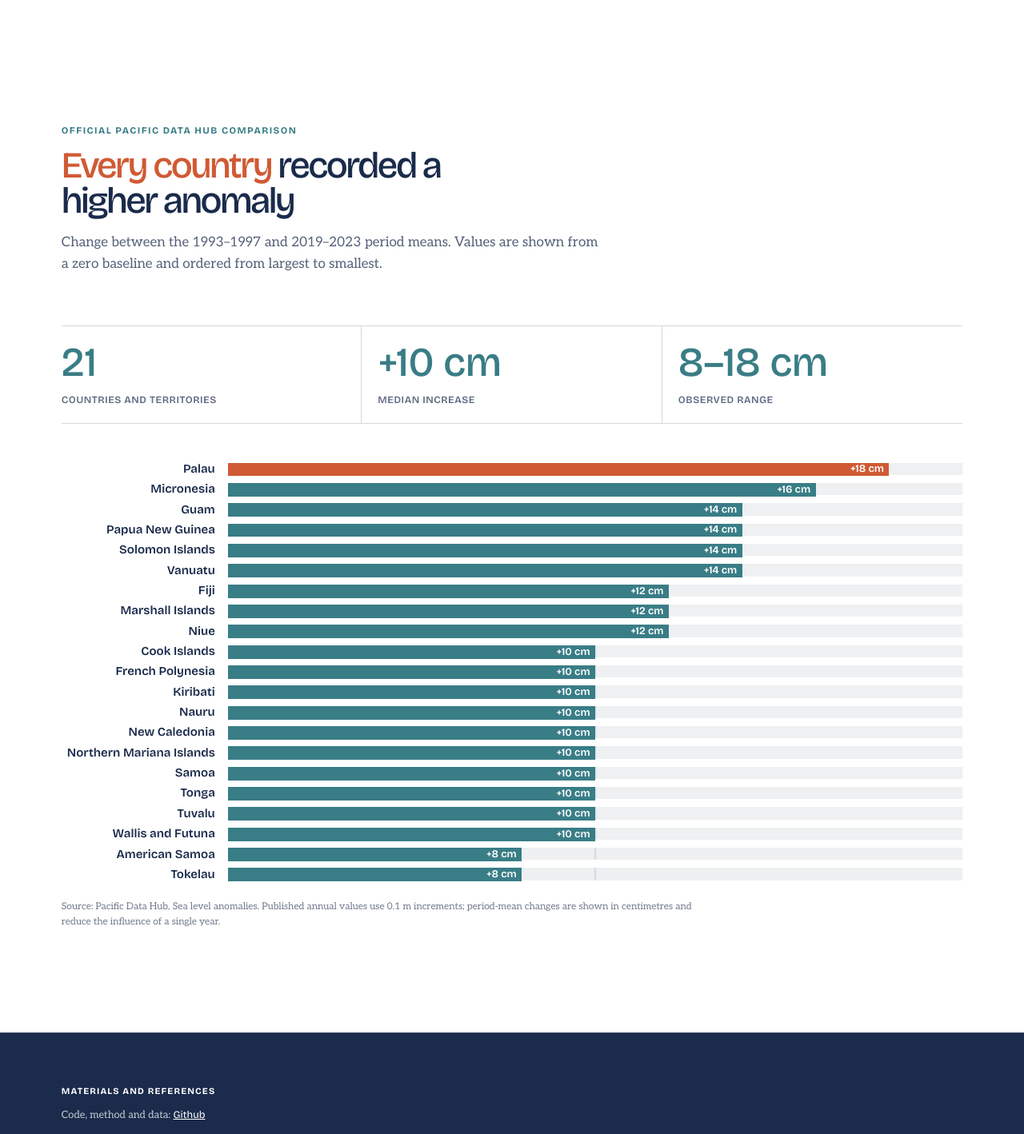
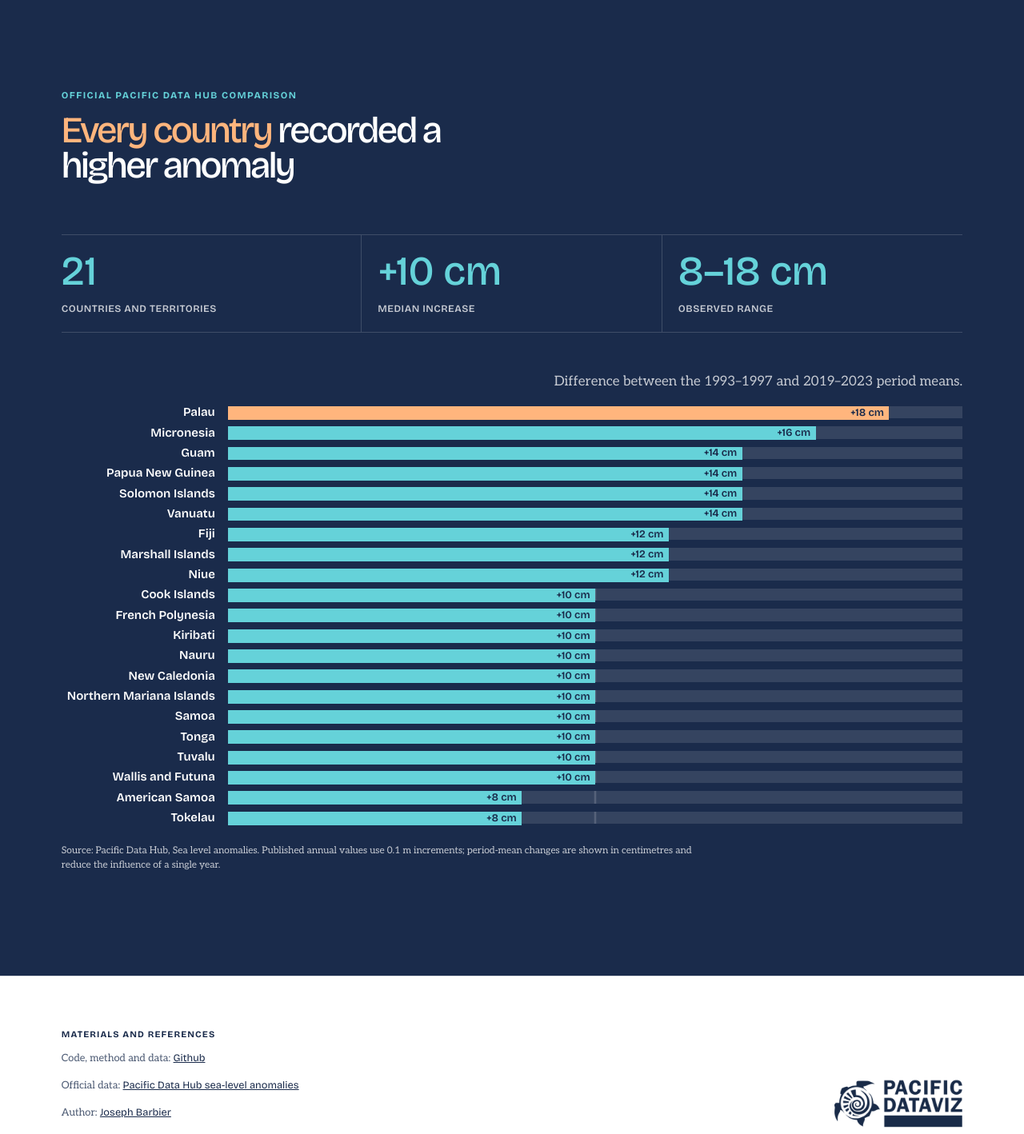
Before and after one commit to JosephBARBIERDARNAL/pacific-dataviz-challenge, a React (Vite) app: page / in a window 1280 px wide. Shown: the part 5500-6918 px from the top of the page at 80% size. Built offline with nearby package versions, Linux system fonts and the light colour scheme.

Commit message:
autopush

```diff
--- a/src/components/CountryChangeChart.tsx
+++ b/src/components/CountryChangeChart.tsx
@@ -37,10 +37,6 @@ export function CountryChangeChart({ data }: CountryChangeChartProps) {
           <span className="text-highlight">Every country</span> recorded a
           higher anomaly
         </h2>
-        <p className="section-deck">
-          Change between the 1993–1997 and 2019–2023 period means. Values are
-          shown from a zero baseline and ordered from largest to smallest.
-        </p>
 
         <div className="country-summary" aria-label="Comparison summary">
           <div>
@@ -59,6 +55,9 @@ export function CountryChangeChart({ data }: CountryChangeChartProps) {
           </div>
         </div>
 
+        <p className="section-deck">
+          Difference between the 1993–1997 and 2019–2023 period means.
+        </p>
         <div
           className="country-chart"
           role="list"
--- a/src/components/RadialScrollChart.tsx
+++ b/src/components/RadialScrollChart.tsx
@@ -68,13 +68,17 @@ export function RadialScrollChart({ data, progress }: RadialScrollChartProps) {
           ref={chartRef}
         />
       </section>
-      <section className="radial-context" aria-labelledby="radial-chart-heading">
+      <section
+        className="radial-context"
+        aria-labelledby="radial-chart-heading"
+      >
         <div className="radial-copy">
           <p className="chart-source">
             Selected tide-gauge context · {RECORD_RANGES.historical.hyphenLabel}
           </p>
           <h2 id="radial-chart-heading">
-            The long record rises—but its coverage keeps changing
+            The long record rises, but its{" "}
+            <span className="text-highlight">coverage keeps changing</span>
           </h2>
           <p id="radial-chart-note" className="chart-note">
             The colored line comes from a curated, non-exhaustive set of tide
--- a/src/styles.css
+++ b/src/styles.css
@@ -153,8 +153,8 @@ a:focus-visible {
 
 .country-section {
   padding: clamp(5rem, 10vw, 9rem) 0;
-  background: var(--white);
-  color: var(--navy);
+  background: var(--navy);
+  color: var(--white);
 }
 
 .country-section h2,
@@ -166,23 +166,36 @@ a:focus-visible {
   color: #397d86;
 }
 
+.country-section .section-kicker {
+  color: var(--satellite);
+}
+
+.country-section .text-highlight {
+  color: #ffb57d;
+}
+
 .section-deck {
   max-width: 42rem;
-  margin: 1.1rem 0 0;
+  margin-left: auto;
+  text-align: right;
   color: rgba(26, 43, 75, 0.74);
+}
+
+.country-section .section-deck {
+  color: var(--white-75);
 }
 
 .country-summary {
   display: grid;
   grid-template-columns: repeat(3, minmax(0, 1fr));
   margin: clamp(2rem, 5vw, 4rem) 0 3rem;
-  border-top: 1px solid rgba(26, 43, 75, 0.18);
-  border-bottom: 1px solid rgba(26, 43, 75, 0.18);
+  border-top: 1px solid var(--white-16);
+  border-bottom: 1px solid var(--white-16);
 }
 
 .country-summary div {
   padding: 1.25rem;
-  border-right: 1px solid rgba(26, 43, 75, 0.18);
+  border-right: 1px solid var(--white-16);
 }
 
 .country-summary div:first-child {
@@ -200,7 +213,7 @@ a:focus-visible {
 }
 
 .country-summary strong {
-  color: #397d86;
+  color: var(--satellite);
   font-size: clamp(2rem, 4vw, 3.8rem);
   font-weight: 500;
   line-height: 1;
@@ -208,7 +221,7 @@ a:focus-visible {
 
 .country-summary span {
   margin-top: 0.65rem;
-  color: rgba(26, 43, 75, 0.7);
+  color: var(--white-75);
   font-size: 0.78rem;
   font-weight: 600;
   letter-spacing: 0.04em;
@@ -231,7 +244,7 @@ a:focus-visible {
   font-family: var(--heading);
   font-size: 0.82rem;
   font-weight: 600;
-  color: var(--white);
+  color: var(--navy);
   line-height: 1;
   white-space: nowrap;
 }
@@ -252,10 +265,10 @@ a:focus-visible {
     linear-gradient(
       to right,
       transparent 49.8%,
-      rgba(26, 43, 75, 0.14) 50%,
+      rgba(255, 255, 255, 0.22) 50%,
       transparent 50.2%
     ),
-    rgba(26, 43, 75, 0.07);
+    rgba(255, 255, 255, 0.12);
 }
 
 .country-bar {
@@ -264,17 +277,17 @@ a:focus-visible {
   padding-right: 0.4rem;
   justify-content: flex-end;
   align-items: center;
-  background: #397d86;
+  background: var(--satellite);
 }
 
 .country-bar-highlight {
-  background: var(--highlight);
+  background: #ffb57d;
 }
 
 .chart-caption {
   max-width: 50rem;
   margin: 1.5rem 0 0;
-  color: rgba(26, 43, 75, 0.62);
+  color: var(--white-75);
   font-size: 0.75rem;
 }
 
@@ -683,9 +696,9 @@ a:focus-visible {
   width: 100%;
   max-width: none;
   padding: 4rem 0;
-  border-top: 1px solid var(--white-16);
-  background: var(--navy);
-  color: var(--white-75);
+  border-top: 1px solid rgba(26, 43, 75, 0.18);
+  background: var(--white);
+  color: rgba(26, 43, 75, 0.78);
   font-size: 0.8rem;
 }
 
@@ -700,10 +713,12 @@ a:focus-visible {
   display: block;
   width: min(10rem, 20vw);
   height: auto;
+  filter: brightness(0) saturate(100%) invert(14%) sepia(18%) saturate(2062%)
+    hue-rotate(178deg) brightness(92%) contrast(92%);
 }
 
 .footer-label {
-  color: var(--white);
+  color: var(--navy);
   font-size: 0.7rem;
   font-weight: 700;
   letter-spacing: 0.1em;
@@ -712,7 +727,7 @@ a:focus-visible {
 
 .site-footer a {
   margin-bottom: 0.3rem;
-  color: var(--white);
+  color: var(--navy);
 }
 
 @media (max-width: 1200px) {
@@ -762,7 +777,7 @@ a:focus-visible {
   .country-summary div:first-child {
     padding: 1rem 0;
     border-right: 0;
-    border-bottom: 1px solid rgba(26, 43, 75, 0.18);
+    border-bottom: 1px solid var(--white-16);
   }
 
   .country-summary div:last-child {
```
